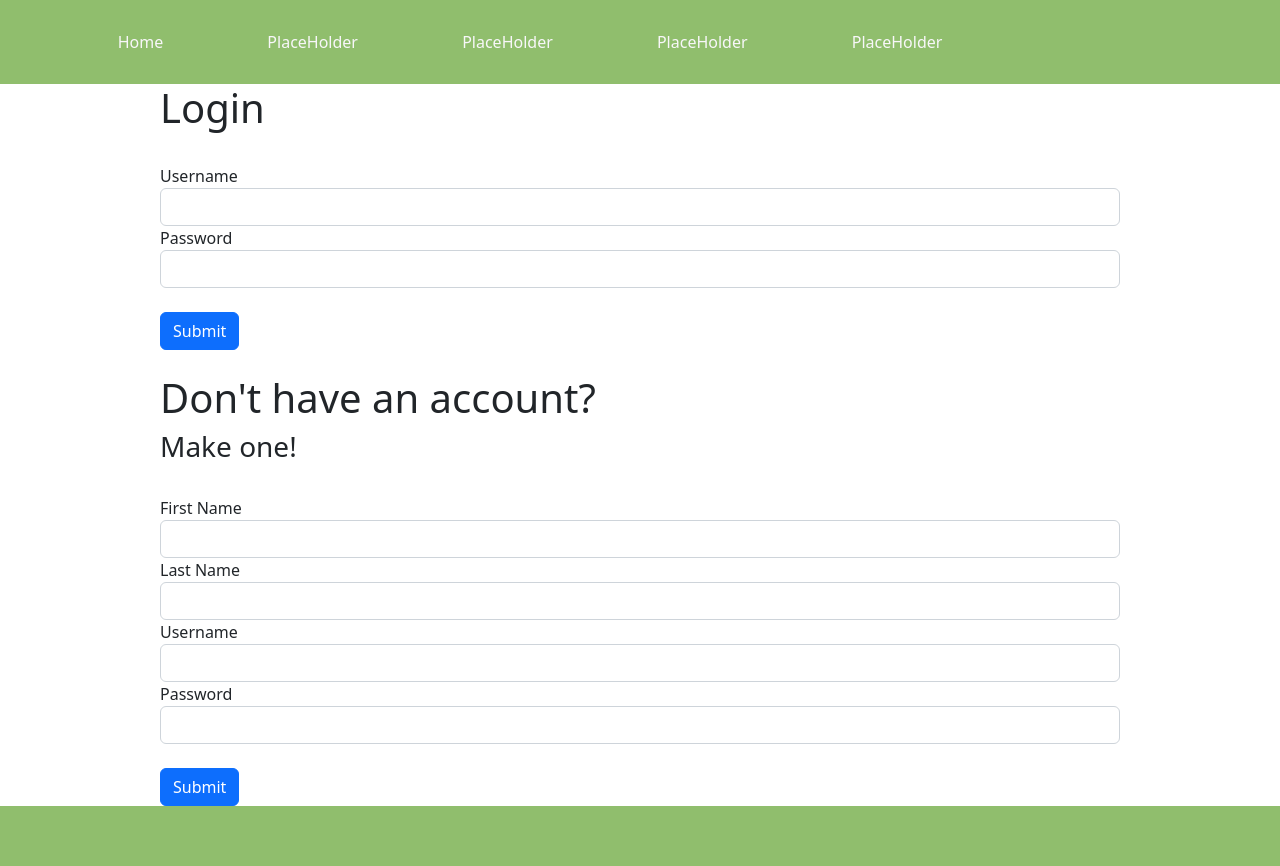
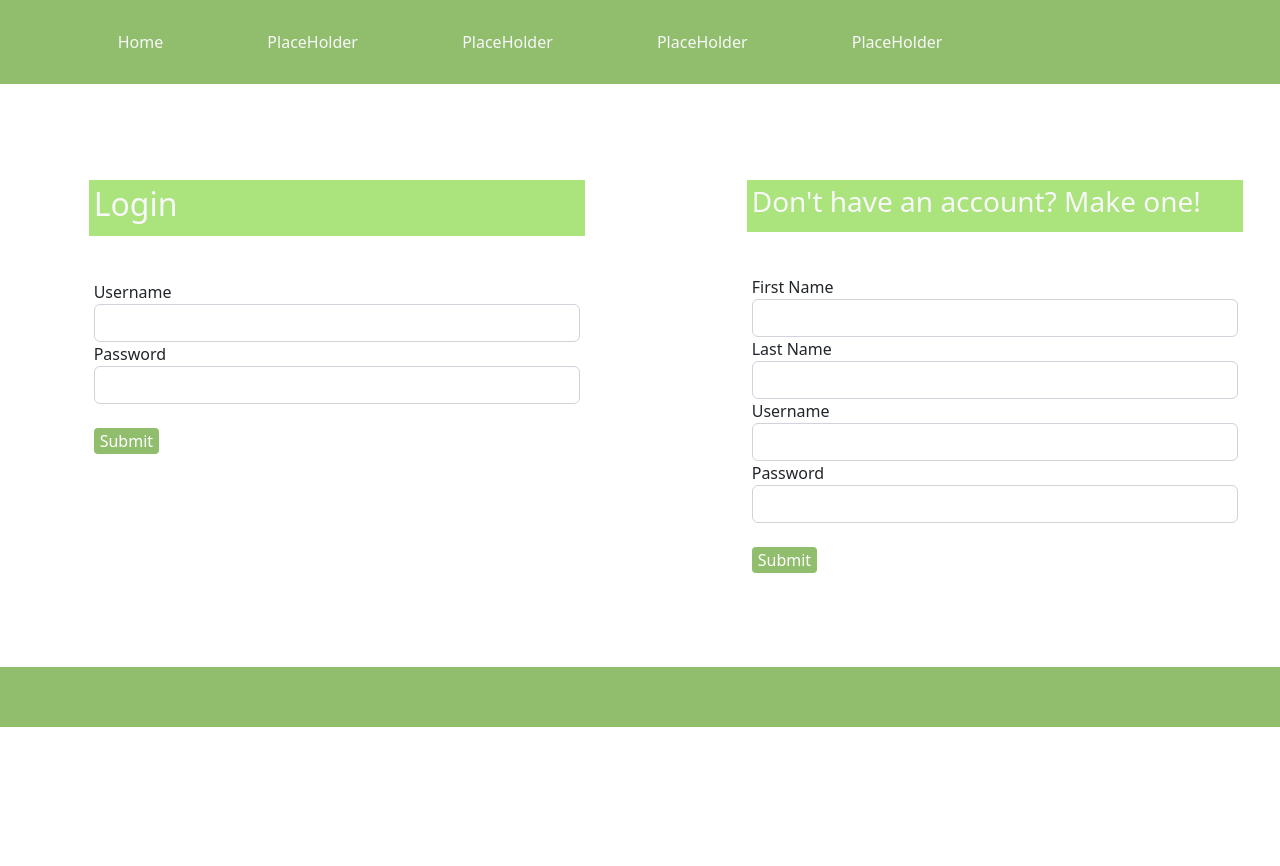
Before and after one commit to Deraingo/CS-3450-Group6-Project, a Django app: template verdeCarsPages/templates/verdeCarsPages/login.html in a window 1280 px wide. After the commit the page ends 727 px from the top, so only its background shows below. Run offline with Django 3.2, Linux system fonts and the light colour scheme; the template is opened without the code that fills it, so the values that code supplies are empty.

Commit message:
the login page is pretty now :) though the 'login' bit doesn't do anything

```diff
--- a/verdeCarsPages/static/verdeCarsPages/mainStyle.css
+++ b/verdeCarsPages/static/verdeCarsPages/mainStyle.css
@@ -61,3 +61,62 @@ body{
 a:-webkit-any-link{
     text-decoration: none;
 }
+
+.green-box {
+    display: flexbox;
+    /* width: fit-content; */
+    /* height: 45px; */
+    padding: 1%;
+    margin: 1.5%;
+    width: 60%;
+    background-color: #ABE37D;
+    color: #f8f7f9
+}
+
+.green-box-photo-caption {
+    display: flexbox;
+    /* width: fit-content; */
+    /* height: 45px; */
+    padding: 1%;
+    margin: 1.5%;
+    margin-top: 3%;
+    width: 100%;
+    background-color: #ABE37D;
+    color: #f8f7f9
+}
+
+.retrieval-button {
+    border-radius: 4px;
+    background-color: #90BE6D;
+    color: white;
+    border: none;
+}
+
+.retrieval-button:hover {
+    background-color: #2C4A45;
+}
+
+.login-form {
+    padding: 1%;
+    margin: 1.5%;
+    width: 100%;
+}
+
+.login-left {
+    grid-column: 1;
+    /* align-items: center; */
+    margin: 10%;
+}
+
+.login-right {
+    grid-column: 2;
+    /* align-items: center; */
+    margin: 10%;
+}
+
+.login-grid-container {
+    display: grid;
+    grid-template-columns: 50% 50%;
+    padding: 1.5%;
+    gap: 3%;
+}
--- a/verdeCarsPages/templates/verdeCarsPages/login.html
+++ b/verdeCarsPages/templates/verdeCarsPages/login.html
@@ -38,19 +38,13 @@
         </div>
     </nav>
 
-    {% for item in all %}
-        <b>{{ item.fname }} {{ item.lname }} ({{ item.userType }})</b><br/>
-        user: {{ item.usernm }}<br/>
-        pass: {{ item.passwd }}<br/><br/>
-        <hr>
-    {% endfor %}
-
-    <div class="mx-auto" style="width: 75%;">
-        <h1>Login</h1>
-        <br/>
-
-        <form method="POST"
-        action="{% url 'verdeCarsPages:login' %}">
+    <div class="login-grid-container">
+        <div class="login-left">
+            <div class="green-box-photo-caption">
+                <h2>Login</h1>
+            </div>
+            <br>
+            <form class="login-form" method="POST" action="{% url 'verdeCarsPages:login' %}">
                 {% csrf_token %}
                 <div class="form-group">
                         <label>Username</label>
@@ -60,16 +54,17 @@
                     <label>Password</label>
                     <input type="password" class="form-control" name="LoginPassword" placeholder="">
                 </div>
-            <br/>
-            <button type="submit" class="btn btn-primary">Submit</button>
+                <br>
+                <button type="submit" class="retrieval-button">Submit</button>
             </form>
+        </div>
 
-          <br/>  <!-- There's probably a better way of spacing things than using <br/>, but this is how it is for now -->
-          <h1>Don't have an account?</h1>
-          <h3>Make one!</h3>
-          <br/>
-
-          <form method="POST" action="{% url 'verdeCarsPages:login' %}">  <!-- Return to the same page when the form is submitted -->
+        <div class="login-right">
+            <div class="green-box-photo-caption">
+                <h3>Don't have an account? Make one!</h3>
+            </div>
+            <br>
+            <form class="login-form" method="POST" action="{% url 'verdeCarsPages:login' %}">  <!-- Return to the same page when the form is submitted -->
                 {% csrf_token %}  <!-- This is to keep out bots or something like that -->
                 <div class="form-group">
                     <label>First Name</label>
@@ -87,9 +82,10 @@
                     <label>Password</label>
                     <input type="password" class="form-control" name="passwd" placeholder="">
                 </div>
-              <br/>
-              <button type="submit" class="btn btn-primary">Submit</button>
+                <br>
+                <button type="submit" class="retrieval-button">Submit</button>
             </form>
+        </div>
     </div>
 
     <div class="footer">
```
Lines whose indentation alone changed are shown as unchanged.
